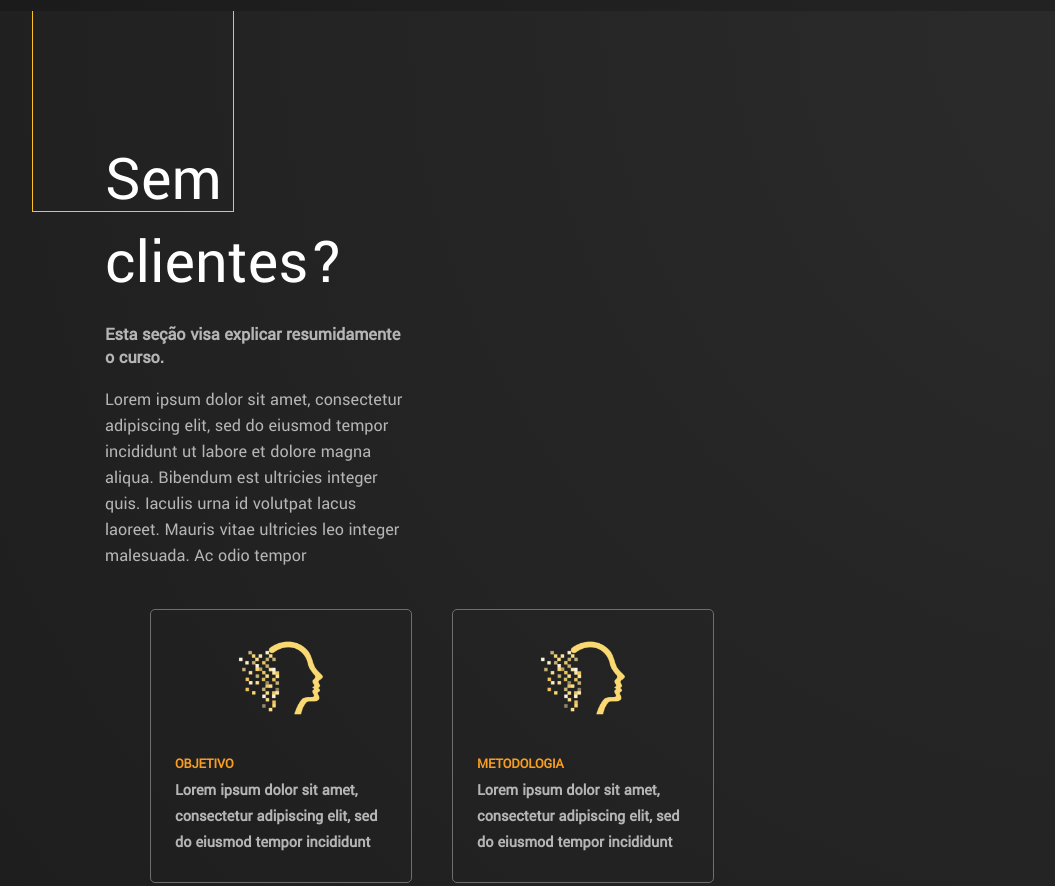
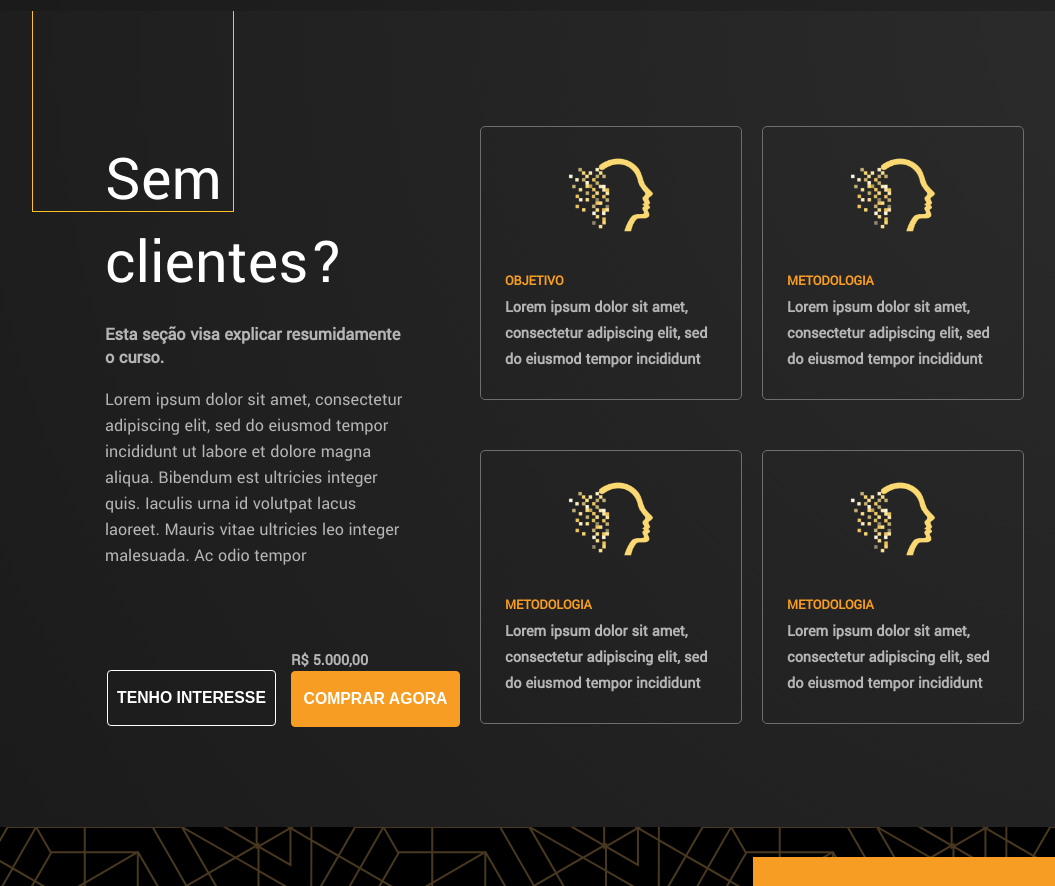
Before and after one commit to guivillar/projeto2, a plain HTML site: page index.html in a window 1280 px wide. Shown: the part 800-1686 px from the top of the page, without its empty margins (88-1143 px from the left). Drawn offline with Linux system fonts and the light colour scheme.

Commit message:
Fix Section resumo-curso

```diff
--- a/css/resumo-curso.css
+++ b/css/resumo-curso.css
@@ -81,6 +81,15 @@
     margin-top: 30px;
 }
 
+.div-titulos-cards{
+    display: flex;
+    flex-direction: column;
+}
+
+.preco-resumo{
+    display: none;
+}
+
 @media (min-width: 768px){
     .div-titulo-resumo .titulo-h1{
         margin-top: 35px;
@@ -94,14 +103,17 @@
     }
 
     .card-resumo{
-        margin: 50px 20px 0;
+        margin: 50px 10px 0;
     }
 }
 
 @media (min-width: 1200px){
     .div-resumo-curso{
+        flex-wrap: wrap;
+    }
+
+    .div-titulos-cards{
         flex-direction: row;
-        flex-wrap: wrap;
     }
 
     .div-texto-borda{
@@ -139,10 +151,18 @@
         display: flex;
         flex-direction: row;
         align-items: center;
-        margin: 40px 0 60px 60px;
+        margin: -56px 0 100px 60px;
     }
 
     .div-botoes-resumo .btn{
         margin-top: 0;
     }
+    .preco-resumo{
+        display: block;
+        margin: 0;
+    }
+
+    .div-botao-comprar{
+        margin-top: -18px;
+    }
 }
--- a/index.html
+++ b/index.html
@@ -30,6 +30,7 @@
         </section>
         <section class="resumo-curso fundo-gradiente">
             <div class="div-resumo-curso container">
+                <div class="div-titulos-cards">
                     <div class="div-textos">
                         <div class="borda-laranja div-texto-borda">
                         </div>
@@ -71,9 +72,14 @@
                             </div>
                         </div>
                     </div>
+                </div>
                 <div class="div-botoes-resumo">
                     <button id="interesse" class="btn-sfundo" href="#"> tenho interesse</button>
+                    <div class="div-botao-comprar">
+                        <p class="preco-resumo body-2">R$ 5.000,00</p>
                         <button id="comprar" class="btn" href="#"> comprar agora</button>
+
+                    </div>
                 </div>
             </div>
         </section>
```
Lines whose indentation alone changed are shown as unchanged.
